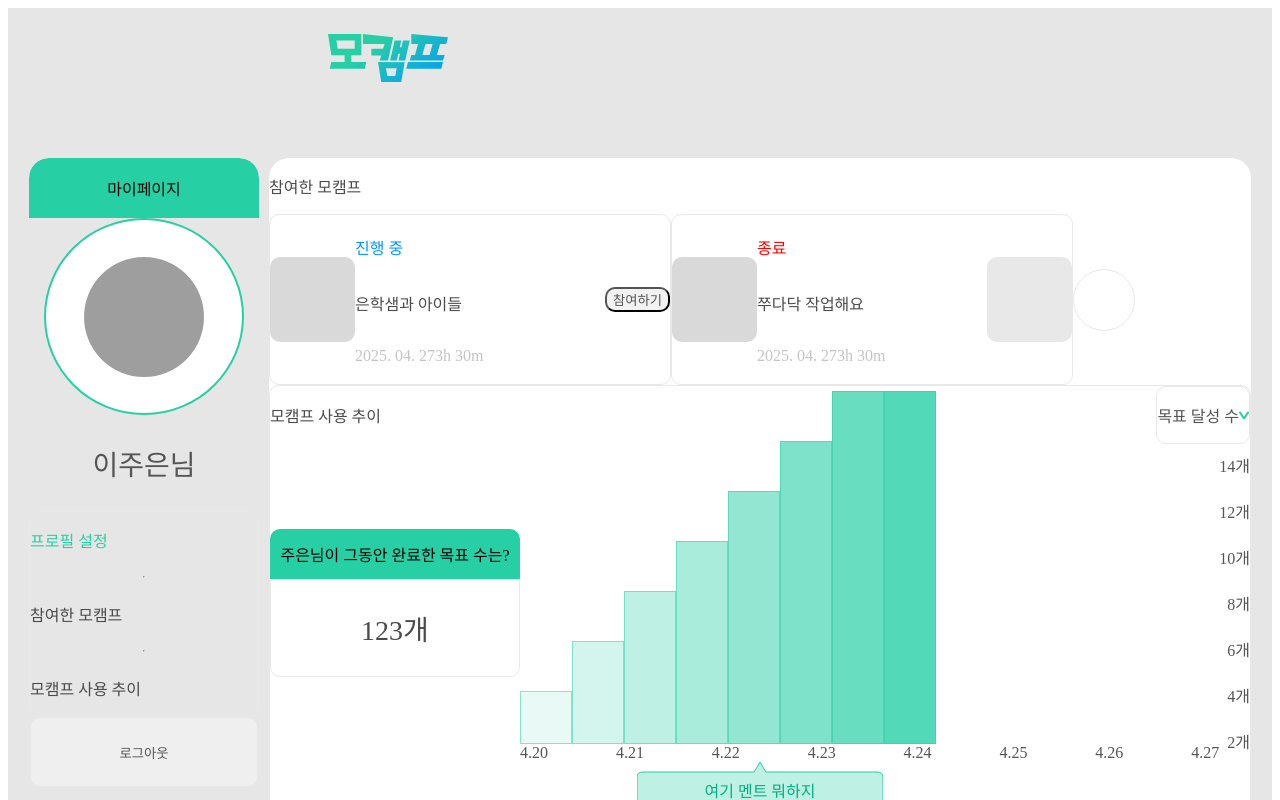
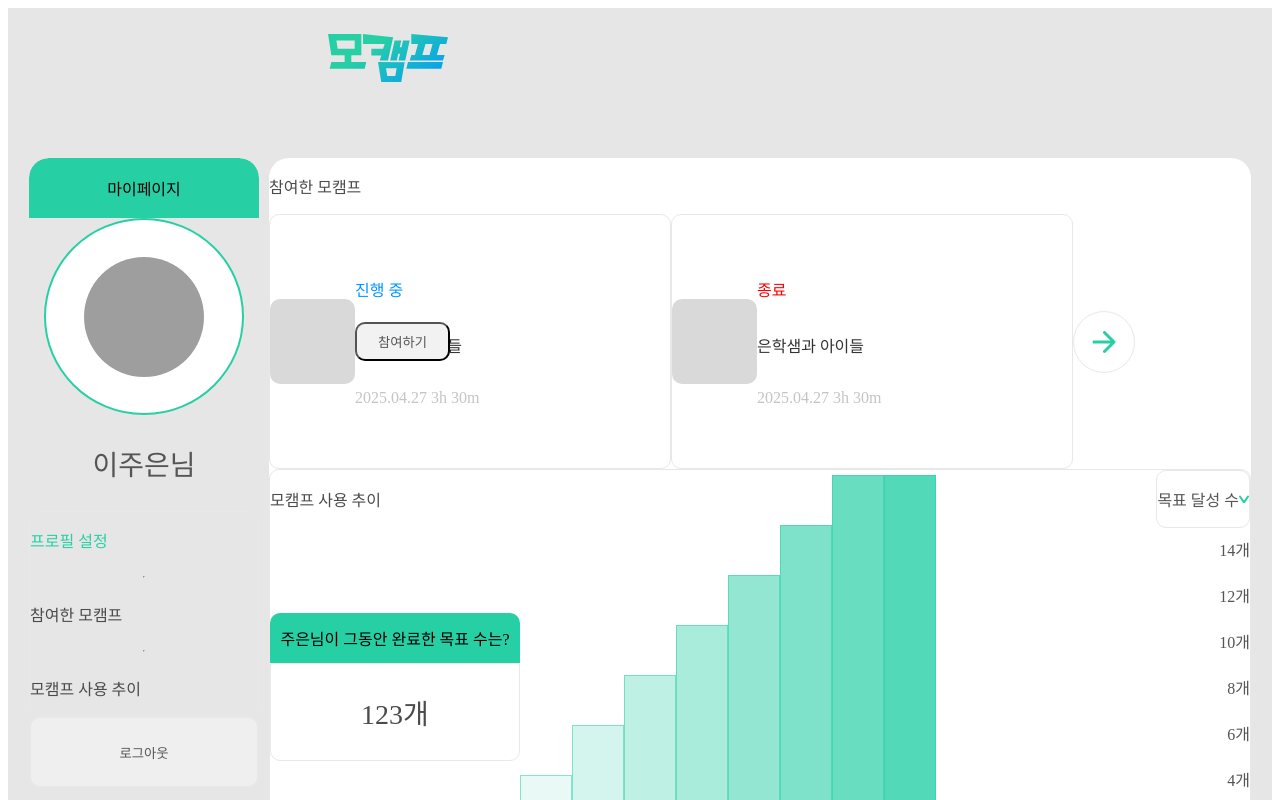
Before and after one commit to Mocamp-Official/Mocamp-FrontEnd, a Next.js app: page /myhome in a window 1280 px wide. Shown: the top 800 px of the page. Built offline with nearby package versions, Linux system fonts and the light colour scheme; grey boxes are pictures that could not be loaded.

Commit message:
✨ feat: 마이홈 - 참여한 모캠프 UI 제작

```diff
--- a/src/components/myhome/Content.tsx
+++ b/src/components/myhome/Content.tsx
@@ -1,45 +1,33 @@
+import ParticipatedCard from './content/ParticipatedCard';
+import ArrowIcon from '@/public/svgs/arrow_icon.svg';
+
 const Content = () => {
+  const isCompleted = false;
+  const roomName = '은학샘과 아이들';
+  const createdAt = '2025.04.27';
+  const time = '3h 30m';
   return (
     <div className="w-[982px] h-[880px] rounded-[20px] bg-[#ffffff] p-8 flex flex-col gap-8">
-      {/* 상단: 참여한 모캠프 */}
       <div>
         <p className="text-2xl font-semibold text-[#4b4b4b] mb-4">참여한 모캠프</p>
-        <div className="flex gap-6">
+        <div className="flex gap-5 items-center">
           {/* 캠프 카드 1 */}
-          <div className="w-[400px] h-[169px] rounded-[10px] bg-white border border-[#e8e8e8] flex items-center p-6 gap-4">
-            <div className="w-[85px] h-[85px] rounded-[10px] bg-[#d9d9d9]" />
-            <div className="flex flex-col justify-between flex-1">
-              <div className="flex items-center gap-2 mb-2">
-                <p className="text-xl font-semibold text-[#0096ff]">진행 중</p>
-              </div>
-              <p className="text-xl font-semibold text-[#4b4b4b]">은학샘과 아이들</p>
-              <div className="flex gap-4 text-xl font-medium text-[#c4c4c4]">
-                <p>2025. 04. 27</p>
-                <p>3h 30m</p>
-              </div>
-            </div>
-            <button className="px-5 py-2.5 rounded-[10px] bg-[#f2f2f2] text-base font-semibold text-[#555]">
-              참여하기
-            </button>
-          </div>
-          {/* 캠프 카드 2 */}
-          <div className="w-[400px] h-[169px] rounded-[10px] bg-white border border-[#e8e8e8] flex items-center p-6 gap-4">
-            <div className="w-[85px] h-[85px] rounded-[10px] bg-[#d9d9d9]" />
-            <div className="flex flex-col justify-between flex-1">
-              <div className="flex items-center gap-2 mb-2">
-                <p className="text-xl font-semibold text-[#f00]">종료</p>
-              </div>
-              <p className="text-xl font-semibold text-[#4b4b4b]">쭈다닥 작업해요</p>
-              <div className="flex gap-4 text-xl font-medium text-[#c4c4c4]">
-                <p>2025. 04. 27</p>
-                <p>3h 30m</p>
-              </div>
-            </div>
-            {/* 예시: 아이콘 */}
-            <div className="w-[85px] h-[85px] rounded-[10px] bg-[#e8e8e8]" />
-          </div>
-          <div className="flex justify-center items-center cursor-pointer">
-            <div className="w-[60px] h-[60px] rounded-full border border-[#E8E8E8]"></div>
+          <ParticipatedCard
+            size={'l'}
+            isCompleted={isCompleted}
+            roomName={roomName}
+            createdAt={createdAt}
+            time={time}
+          ></ParticipatedCard>
+          <ParticipatedCard
+            size={'l'}
+            isCompleted={true}
+            roomName={roomName}
+            createdAt={createdAt}
+            time={time}
+          ></ParticipatedCard>
+          <div className="flex cursor-pointer w-[60px] h-[60px] rounded-full border border-[#E8E8E8] justify-center items-center ">
+            <ArrowIcon />
           </div>
         </div>
       </div>
--- /dev/null
+++ b/src/components/myhome/content/ParticipatedCard.tsx
@@ -0,0 +1,37 @@
+interface ParticipatedCardProps {
+  size: 's' | 'm' | 'l'; // 아직 사용되지 않음
+  isCompleted: boolean;
+  roomName: string;
+  createdAt: string;
+  time: string;
+}
+
+function ParticipatedCard({ isCompleted, roomName, createdAt, time }: ParticipatedCardProps) {
+  return (
+    <>
+      <div className="w-[400px] h-[169px] rounded-[10px] bg-white flex items-center px-5 py-[42px] border border-[#E8E8E8]">
+        {/* 썸네일 */}
+        <div className="w-[85px] h-[85px] rounded-[10px] bg-[#d9d9d9] mr-4" />
+
+        {/* 텍스트 정보 */}
+        <div className="flex relative flex-col justify-center flex-1 space-y-1">
+          {isCompleted ? (
+            <p className="text-xl font-semibold text-[#f00]">종료</p>
+          ) : (
+            <p className="text-xl font-medium text-[#0096ff]">진행 중</p>
+          )}
+          <p className="text-xl font-semibold text-[#333]">{roomName}</p>
+          <p className="text-xl text-[#c4c4c4]">{`${createdAt}   ${time}`}</p>
+          {/* 참여하기 버튼 */}
+          {!isCompleted && (
+            <button className="absolute top-0 right-0 w-[95px] h-[39px] bg-[#f2f2f2] text-base font-semibold text-[#555555] rounded-[10px]">
+              참여하기
+            </button>
+          )}
+        </div>
+      </div>
+    </>
+  );
+}
+
+export default ParticipatedCard;
```
Also changed, not shown: public/svgs/arrow_icon.svg (added).
